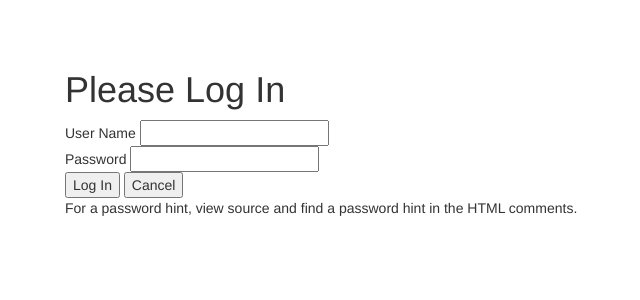
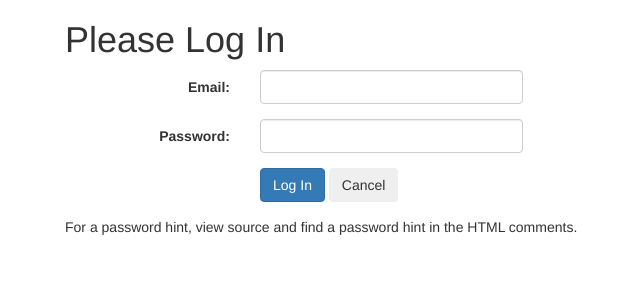
Before and after one commit to bhavankatre007/Coursera, a PHP site: page /week1/login.php in a window 1280 px wide. Shown: the top 300 px of the page, without its empty margins (5-645 px from the left). Run offline with PHP 8.4, Linux system fonts and the light colour scheme; a stand-in replaces the project's code that opens the database connection.

Commit message:
Update login.php

```diff
--- a/week1/login.php
+++ b/week1/login.php
@@ -1,68 +1,151 @@
-<?php
+<?php // Do not put any HTML above this line
+
 session_start();
-require_once "pdo.php";
 
-if (isset($_POST['cancel'])) {
+if ( isset($_POST['cancel'] ) )
+{
     // Redirect the browser to game.php
     header("Location: index.php");
     return;
 }
 
 $salt = 'XyZzy12*_';
-if (isset($_POST['pass']) && isset($_POST['email'])) {
-    $check = hash('md5', $salt . $_POST['pass']);
+$failure = false;  // If we have no POST data
 
-    $stmt = $pdo->prepare('SELECT user_id, name FROM users WHERE email = :em AND password = :pw');
+if ( isset($_SESSION['failure']) ) {
+    $failure = htmlentities($_SESSION['failure']);
 
-    $stmt->execute(array(':em' => $_POST['email'], ':pw' => $check));
+    unset($_SESSION['failure']);
+}
 
-
-    $row = $stmt->fetch(PDO::FETCH_ASSOC);
-
-    if ($row !== false) {
-
-        $_SESSION['name'] = $row['name'];
-
-        $_SESSION['user_id'] = $row['user_id'];
-
-// Redirect the browser to index.php
-
-        header("Location: index.php");
-
+// Check to see if we have some POST data, if we do process it
+if ( isset($_POST['email']) && isset($_POST['pass']) )
+{
+    if ( strlen($_POST['email']) < 1 || strlen($_POST['pass']) < 1 )
+    {
+        $_SESSION['failure'] = "User name and password are required";
+        header("Location: login.php");
         return;
     }
 
+    $pass = htmlentities($_POST['pass']);
+    $email = htmlentities($_POST['email']);
+
+    try
+    {
+        $pdo = new PDO("mysql:host=localhost;dbname=coursera_javascript_jquery_and_json", "root", "root");
+        // set the PDO error mode to exception
+        $pdo->setAttribute(PDO::ATTR_ERRMODE, PDO::ERRMODE_EXCEPTION);
+    }
+    catch(PDOException $e)
+    {
+        echo "Connection failed: " . $e->getMessage();
+        die();
+    }
+
+    $stmt = $pdo->prepare("
+        SELECT * FROM users
+        WHERE email = :email AND password = :password
+    ");
+
+    $stmt->execute([
+        ':email' => $email,
+        ':password' => hash('md5', $salt.$pass),
+    ]);
+
+    $row = $stmt->fetch(PDO::FETCH_OBJ);
+
+    if ($row !== false)
+    {
+        error_log("Login success ".$email);
+        $_SESSION['name'] = $row->name;
+        $_SESSION['user_id'] = $row->user_id;
+
+        header("Location: index.php");
+        return;
+    }
+
+    error_log("Login fail ".$pass." $check");
+    $_SESSION['failure'] = "Incorrect password";
+
+    header("Location: login.php");
+    return;
+
+}
 
 // Fall through into the View
-}
 ?>
 <!DOCTYPE html>
 <html>
     <head>
-    <?php require_once "bootstrap.php"; ?>
-    <title>Welcome to Autos Database (881cb553)</title>
+        <title>Ivan Neradovic's Login Page</title>
+        <link href="https://maxcdn.bootstrapcdn.com/bootstrap/3.3.7/css/bootstrap.min.css" rel="stylesheet" integrity="sha384-BVYiiSIFeK1dGmJRAkycuHAHRg32OmUcww7on3RYdg4Va+PmSTsz/K68vbdEjh4u" crossorigin="anonymous">
     </head>
     <body>
         <div class="container">
             <h1>Please Log In</h1>
                 <?php
-    if (isset($_SESSION['error'])) {
-        echo('<p style="color: red;">' . htmlentities($_SESSION['error']) . "</p>\n");
-        unset($_SESSION['error']);
+                    // Note triple not equals and think how badly double
+                    // not equals would work here...
+                    if ( $failure !== false )
+                    {
+                        // Look closely at the use of single and double quotes
+                        echo(
+                            '<p style="color: red;" class="col-sm-10 col-sm-offset-2">'.
+                                htmlentities($failure).
+                            "</p>\n"
+                        );
                     }
                 ?>
-    <form method="POST" action="login.php">
-        User Name <input type="text" name="email"><br/>
-        Password <input type="text" name="pass"><br/>
-        <input type="submit" value="Log In">
-        <input type="submit" name="cancel" value="Cancel">
+            <form method="post" class="form-horizontal">
+                <div class="form-group">
+                    <label class="control-label col-sm-2" for="email">Email:</label>
+                    <div class="col-sm-3">
+                        <input class="form-control" type="text" name="email" id="email">
+                    </div>
+                </div>
+                <div class="form-group">
+                    <label class="control-label col-sm-2" for="pass">Password:</label>
+                    <div class="col-sm-3">
+                        <input class="form-control" type="text" name="pass" id="id_1723">
+                    </div>
+                </div>
+                <div class="form-group">
+                    <div class="col-sm-2 col-sm-offset-2">
+                        <input class="btn btn-primary" onclick="return doValidate();" type="submit" value="Log In">
+                        <input class="btn" type="submit" name="cancel" value="Cancel">
+                    </div>
+                </div>
             </form>
             <p>
-        For a password hint, view source and find a password hint
-        in the HTML comments.
+                For a password hint, view source and find a password hint in the HTML comments.
                 <!-- Hint: The password is the four character sound a cat
                 makes (all lower case) followed by 123. -->
             </p>
         </div>
+
+        <script>
+            function doValidate() {
+                console.log('Validating...');
+                try {
+                    addr = document.getElementById('email').value;
+                    pw = document.getElementById('id_1723').value;
+                    console.log("Validating addr="+addr+" pw="+pw);
+                    if (addr == null || addr == "" || pw == null || pw == "") {
+                        alert("Both fields must be filled out");
+                        return false;
+                    }
+                    if ( addr.indexOf('@') == -1 ) {
+                        alert("Invalid email address");
+                        return false;
+                    }
+                    return true;
+                } catch(e) {
+                    return false;
+                }
+                return false;
+            }
+        </script>
+
     </body>
 </html>
```
Lines whose indentation alone changed are shown as unchanged.
